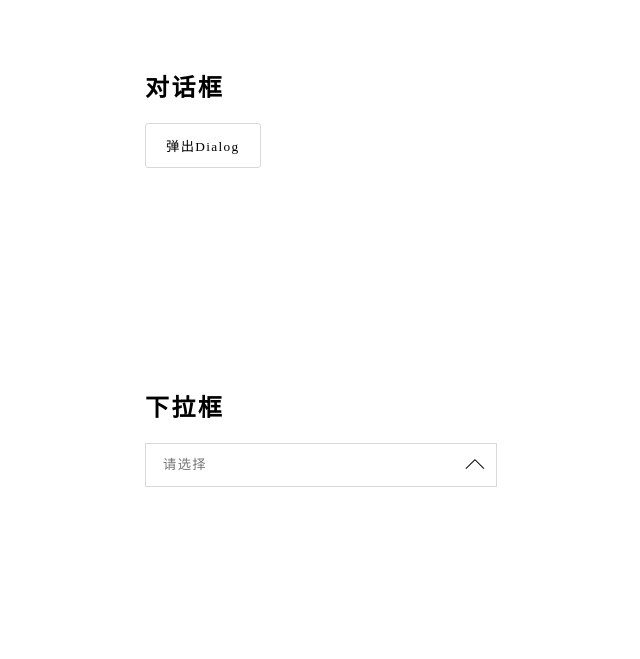
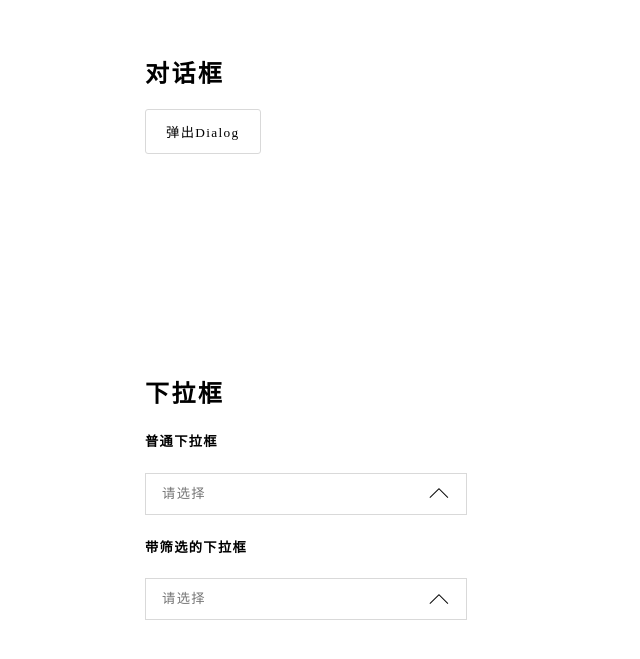
Before and after one commit to ksdhy12345/largev-ui, a Vue app: page / in a window 1280 px wide. Shown: the part 2180-2839 px from the top of the page, without its empty margins (339-979 px from the left). Built offline with nearby package versions, Linux system fonts and the light colour scheme.

Commit message:
新增select组件的过滤数据功能

```diff
--- a/src/components/Input/Input.vue
+++ b/src/components/Input/Input.vue
@@ -5,7 +5,7 @@
       {'ls-input-disabled':disabled},
       {'ls-input-hover':hover},
     ]"
-    :style="{width:width+'px'}"
+    :style="{width:width+'rem'}"
     ref="inputOut"
   >
     <i
@@ -89,7 +89,7 @@ export default {
     },
     width: {
       type: Number,
-      default: 300,
+      default: 20,
     },
   },
   emits: [
@@ -201,9 +201,11 @@ export default {
 .ls-input {
   display: inline-block;
   border: 1px solid var(--default);
-  padding: 12px 15px;
-  /* display: inline-flex; */
+  /* padding: 0 1rem; */
+  display: inline-flex;
+  height: 2.5rem;
   display: flex;
+  align-items: center;
 }
 
 .ls-input-hover {
@@ -223,6 +225,8 @@ export default {
   display: block;
   outline: none;
   width: 100%;
+  height: 100%;
+  padding: 0 1rem;
 }
 .ls-input-inner:disabled {
   background-color: transparent;
@@ -232,10 +236,9 @@ export default {
   cursor: pointer;
 }
 .ls-input-icon:first-child {
-  margin-right: 15px;
+  margin-left: 1rem;
 }
-.ls-input-icon:nth-child(3),
-.ls-input-icon:nth-child(4) {
-  margin-left: 15px;
+.ls-input-icon:last-child {
+  margin-right: 1rem;
 }
 </style>
--- a/src/components/Option/Option.vue
+++ b/src/components/Option/Option.vue
@@ -1,15 +1,19 @@
 <template>
   <div
     class="ls-option"
-    :class="{'ls-option-empty':empty,'ls-option-selected':selected() == value}"
+    :class="{'ls-option-empty':empty,'ls-option-selected':selected() == value && selected() != ''}"
     @click="handleClick"
+    v-show="show"
+    ref="option"
+    :isMatch="isMatch"
+    :empty="empty"
   >
     <slot></slot>
   </div>
 </template>
 
 <script>
-import { inject, ref, watch } from '@vue/runtime-core'
+import { effectScope, inject, ref, watch } from '@vue/runtime-core'
 export default {
   name: 'LsOption',
   inject: ['select'],
@@ -26,16 +30,40 @@ export default {
   setup(props) {
     const change = inject('change')
     const selected = inject('selected')
-
+    const filter = inject('filter')
+    const isMatch = ref(true)
+    const option = ref(null)
+    const show = ref(true)
     const handleClick = (e) => {
       if (!props.empty) {
         change(props.value, e.target.innerText)
       }
     }
+
+    watch(filter, (newValue, oldValue) => {
+      // if (oldValue === newValue) return false
+      console.log('old' + oldValue, 'new' + newValue)
+      // console.log(oldValue === newValue)
+      if (
+        filter().trim() != '' &&
+        option.value.innerText.trim().indexOf(filter().trim()) == -1 &&
+        !props.empty
+      ) {
+        show.value = false
+        isMatch.value = false
+      } else {
+        show.value = true
+        isMatch.value = true
+      }
+    })
+
     return {
       handleClick,
       change,
       selected,
+      show,
+      option,
+      isMatch,
     }
   },
 }
--- a/src/components/Select/Select.vue
+++ b/src/components/Select/Select.vue
@@ -2,21 +2,17 @@
   <div class="ls-select" tabindex="0" @blur="showList = false" @keypress.enter="handleClick">
     <ls-input
       :disabled="isInputDisabled"
-      :placeholder="placeholder"
+      :placeholder="prevSelect.selectLabel || placeholder"
       class="ls-select-container"
-      v-model="selectLabel"
+      v-model="select.selectLabel"
       @click="handleClick"
-      @blur="handleBlur"
-      @focus="showList = false"
+      @blur="handleInputBlur"
+      @focus="handleInputFocus"
       @change.stop
       ref="input"
     ></ls-input>
 
-    <i
-      class="iconfont icon-shangla ls-select-icon"
-      :class="{'ls-select-click':showList}"
-      @click="handleClick"
-    ></i>
+    <i class="iconfont icon-shangla ls-select-icon" :class="{'ls-select-click':showList}"></i>
     <transition
       name="default"
       v-on:enter="menuEnter"
@@ -29,6 +25,7 @@
         v-if="showList"
         :style="[position == 'left' ? 'left:0' : 'right:0' ]"
         :height="height + 'rem'"
+        ref="options"
       >
         <ls-option v-if="isEmpty" empty>{{empty}}</ls-option>
         <slot></slot>
@@ -38,8 +35,8 @@
 </template>
 
 <script>
-import { computed, ref } from '@vue/reactivity'
-import { onMounted } from '@vue/runtime-core'
+import { computed, effect, effectScope, reactive, ref } from '@vue/reactivity'
+import { nextTick, onMounted, provide, watch } from '@vue/runtime-core'
 import Option from '../Option/Option.vue'
 export default {
   components: { Option },
@@ -76,40 +73,45 @@ export default {
   },
   emits: ['update:modelValue,change'],
   provide() {
-    return { change: this.change, selected: () => this.select }
+    return {
+      change: this.change,
+      selected: () => this.select.selectValue,
+      filter: () => this.select.selectLabel,
+    }
   },
-  methods: {
-    change(value, label) {
-      this.$emit('update:modelValue', value)
-      value !== '' && this.$emit('change', value)
-      this.select = value
-      this.selectLabel = label
-      this.showList = false
-    },
-  },
-  setup(props, { slots }) {
+
+  setup(props, { emit }) {
     // 传入条目
     const children = ref(0)
     const showList = ref(false)
     const position = ref('left')
     const height = ref(0)
     const isEmpty = ref(false)
-    const select = ref('')
-    const selectLabel = ref('')
     const input = ref(null)
+    const options = ref(null)
+    // 当前选中项
+    const select = reactive({
+      selectLabel: '',
+      selectValue: '',
+    })
+
+    // 之前选中项
+    const prevSelect = reactive({
+      selectLabel: '',
+      selectValue: '',
+    })
 
     const isInputDisabled = computed(
       () => props.type == 'default' && !props.filter
     )
 
-    const handleClick = () => {
+    // 点击 select 选择器
+    const handleClick = (e) => {
       showList.value = !showList.value
-      if (!isInputDisabled.value && !showList.value) input.value.blur()
-      if (select.value == '') {
-        selectLabel.value = ''
-      }
+      if (!showList.value) e.target.blur()
     }
 
+    // 动画
     const menuEnter = function (el, done) {
       children.value = el.children.length
       el.style.maxHeight =
@@ -131,18 +133,66 @@ export default {
         el.style.overflowY = 'auto'
       }
     }
+    // 动画
     const menuLeave = function (el) {
       el.style.maxHeight = 0
       el.style.transition = 'all 0.2s ease-out'
     }
 
-    const handleBlur = () => {
+    // 子组件选中调用父组件的change
+    /**
+     * @param value 选中的值
+     * @param label 选中值的文本
+     */
+    const change = (value, label) => {
+      prevSelect.selectValue = select.selectValue
+      prevSelect.selectLabel = select.selectLabel
+      // 展示文本的改变
+      select.selectLabel = label
+      // 记录选中的值
+      select.selectValue = value
+      // 响应外层的 v-model
+      emit('update:modelValue', value)
+      // 响应外层的 onchange
+      value !== '' && emit('change', value)
+      // 关闭选项列表
       showList.value = false
-      if (select.value == '') {
-        selectLabel.value = ''
-      }
     }
 
+    // 筛选过滤结果为空时提供空值
+    const checkList = () => {
+      nextTick(() => {
+        if (!isInputDisabled.value && showList.value) {
+          if (
+            !Array.from(options.value.children).filter(
+              (el) =>
+                el.attributes.ismatch.value == 'true' &&
+                el.attributes.empty.value != 'true'
+            ).length
+          ) {
+            isEmpty.value = true
+          } else {
+            isEmpty.value = false
+          }
+        }
+      })
+    }
+
+// ***********************************问题代码********************************
+    const handleInputFocus = (e) => {
+      prevSelect.selectLabel = select.selectLabel
+      select.selectLabel = ''
+      watch(() => select.selectLabel, checkList)
+    }
+
+    const handleInputBlur = (e) => {
+      if (select.selectLabel == '' && prevSelect.selectLabel != '') {
+        select.selectLabel = prevSelect.selectLabel
+      }
+      // select.selectLabel = ''
+      // showList.value = false
+    }
+// ***********************************end********************************
     return {
       showList,
       position,
@@ -153,11 +203,14 @@ export default {
       children,
       isEmpty,
       select,
-      selectLabel,
+      handleInputFocus,
+      handleInputBlur,
       input,
-      selectLabel,
       isInputDisabled,
-      handleBlur,
+      change,
+      prevSelect,
+      options,
+      checkList,
     }
   },
 }
@@ -170,11 +223,12 @@ export default {
 }
 .ls-select-icon {
   transition: all 300ms;
+  position: absolute;
+  top: 0;
+  right: 0;
 }
 .ls-select {
-  display: flex;
-  align-items: center;
-  width: 350px;
+  width: 20rem;
   border: 1px solid var(--default);
   cursor: pointer;
   position: relative;
@@ -184,7 +238,7 @@ export default {
   border: none;
 }
 .ls-select-icon {
-  margin: 0 10px;
+  padding: 0.8rem 1rem;
 }
 .ls-select-options {
   position: absolute;
@@ -196,6 +250,7 @@ export default {
   border-radius: 0.3125rem;
   top: calc(100% + 0.625rem);
   overflow-y: hidden;
+  z-index: var(--select-option-zIndex);
 }
 ::-webkit-scrollbar {
   width: 0.3125rem;
--- a/src/components/root.css
+++ b/src/components/root.css
@@ -13,6 +13,7 @@
   /* select 选中背景 */
   --select-selected:rgb(245,247,250);
 
+  --select-option-zIndex:100;
 
 
   --primary:rgb(64,158,255);
--- a/src/examples/select.vue
+++ b/src/examples/select.vue
@@ -1,6 +1,11 @@
 <template>
   <div>
     <h2>下拉框</h2>
+    <h5>普通下拉框</h5>
+    <ls-select v-model="data" @change="handleChange">
+      <ls-option v-for="item in list" :key="item.value" :value="item.id">{{item.name}}</ls-option>
+    </ls-select>
+    <h5>带筛选的下拉框</h5>
     <ls-select v-model="data" @change="handleChange" filter>
       <ls-option v-for="item in list" :key="item.value" :value="item.id">{{item.name}}</ls-option>
     </ls-select>
@@ -13,27 +18,53 @@ import Message from '../components/Message'
 export default {
   setup() {
     const data = ref('')
-    const list = ref([])
+    const list = ref([
+      {
+        id: 1,
+        name: '张三',
+      },
+      {
+        id: 2,
+        name: '李四',
+      },
+      {
+        id: 3,
+        name: '王五',
+      },
+    ])
+    const list2 = ref([
+      {
+        id: 1,
+        name: '张三',
+      },
+      {
+        id: 2,
+        name: '李四',
+      },
+      {
+        id: 3,
+        name: '王五',
+      },
+    ])
     const handleChange = (value) => {
-      console.log(value)
-      Message.success({
-        msg: '选中了' + value,
-      })
+      // Message.success({
+      //   msg: '选中了' + value,
+      // })
     }
 
-    const getlist = () => {
-      fetch('http://localhost:8081')
-        .then(function (response) {
-          return response.json()
-        })
-        .then(function (myJson) {
-          list.value = myJson
-        })
-    }
+    // const getlist = () => {
+    //   fetch('http://localhost:8081')
+    //     .then(function (response) {
+    //       return response.json()
+    //     })
+    //     .then(function (myJson) {
+    //       list.value = myJson
+    //     })
+    // }
 
-    getlist()
+    // getlist()
 
-    return { data, handleChange, list }
+    return { data, handleChange, list, list2 }
   },
 }
 </script>
```
Also changed, not shown: 1 other file (tests, documents, lock files or other folders).
